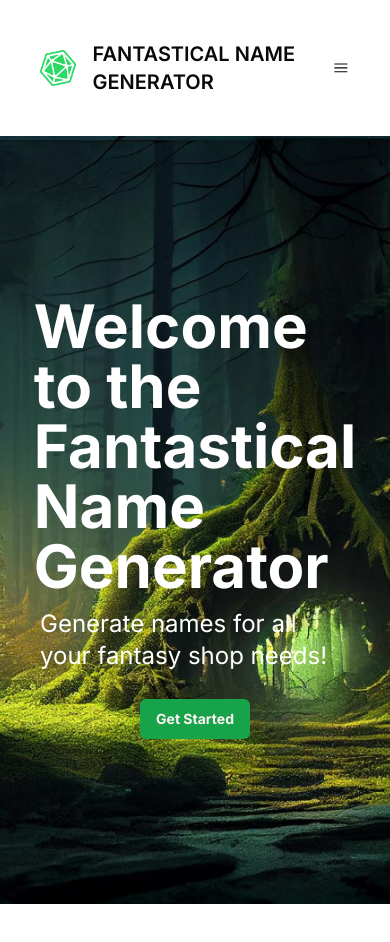
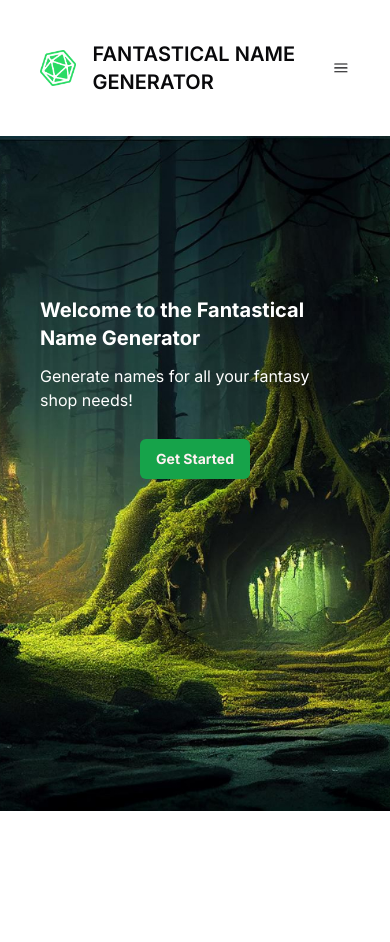
Before and after one commit to therealkraus/fng, a Next.js app: page / in a window 390 px wide. Shown: the top 942 px of the page. Built offline with nearby package versions, Linux system fonts and the light colour scheme.

Commit message:
added resposive design to hero section

```diff
--- a/src/app/page.tsx
+++ b/src/app/page.tsx
@@ -9,10 +9,10 @@ export default function Home() {
       <main className="w-full">
         <section className="bg-hero-pattern bg-cover min-h-[80vh] bg-center bg-no-repeat">
           <div className="flex flex-col items-center justify-center ml-auto mr-auto sm:max-w-screen-sm md:max-w-screen-md lg:max-w-screen-lg xl:max-w-screen-xl 2xl:max-w-screen-2xl pr-10 pl-10 pt-40 pb-40">
-            <h1 className="text-6xl font-bold text-white">
+            <h1 className="text-xl md:text-3xl lg:text-4xl xl:text-5xl 2xl:text-6xl font-bold text-white">
               Welcome to the Fantastical Name Generator
             </h1>
-            <p className="mt-3 text-2xl text-white">
+            <p className="md:text-lg lg:text-xl xl:text-2xl mt-3 text-white">
               Generate names for all your fantasy shop needs!
             </p>
             <Button className="mt-8 font-bold animate-bounce">
```
